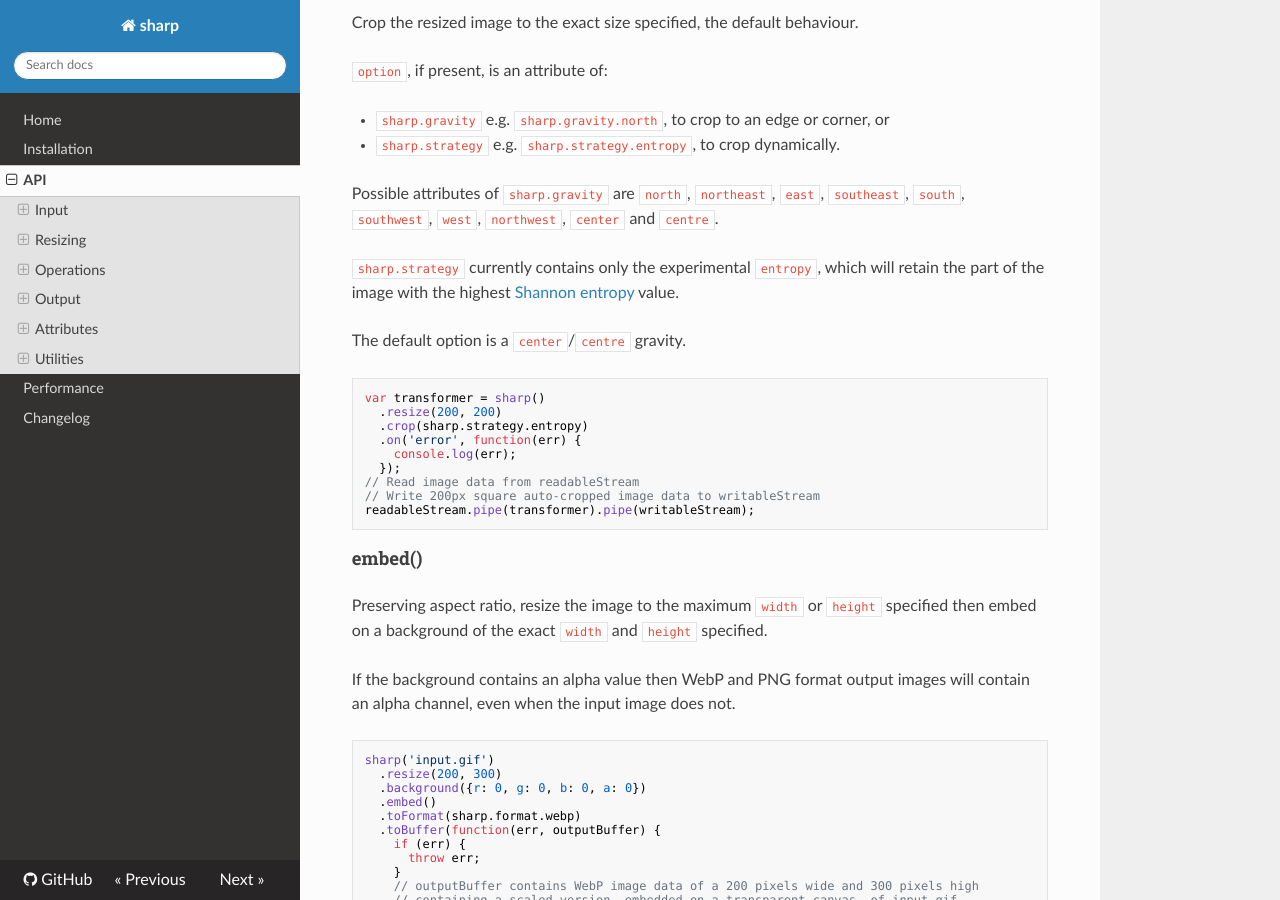
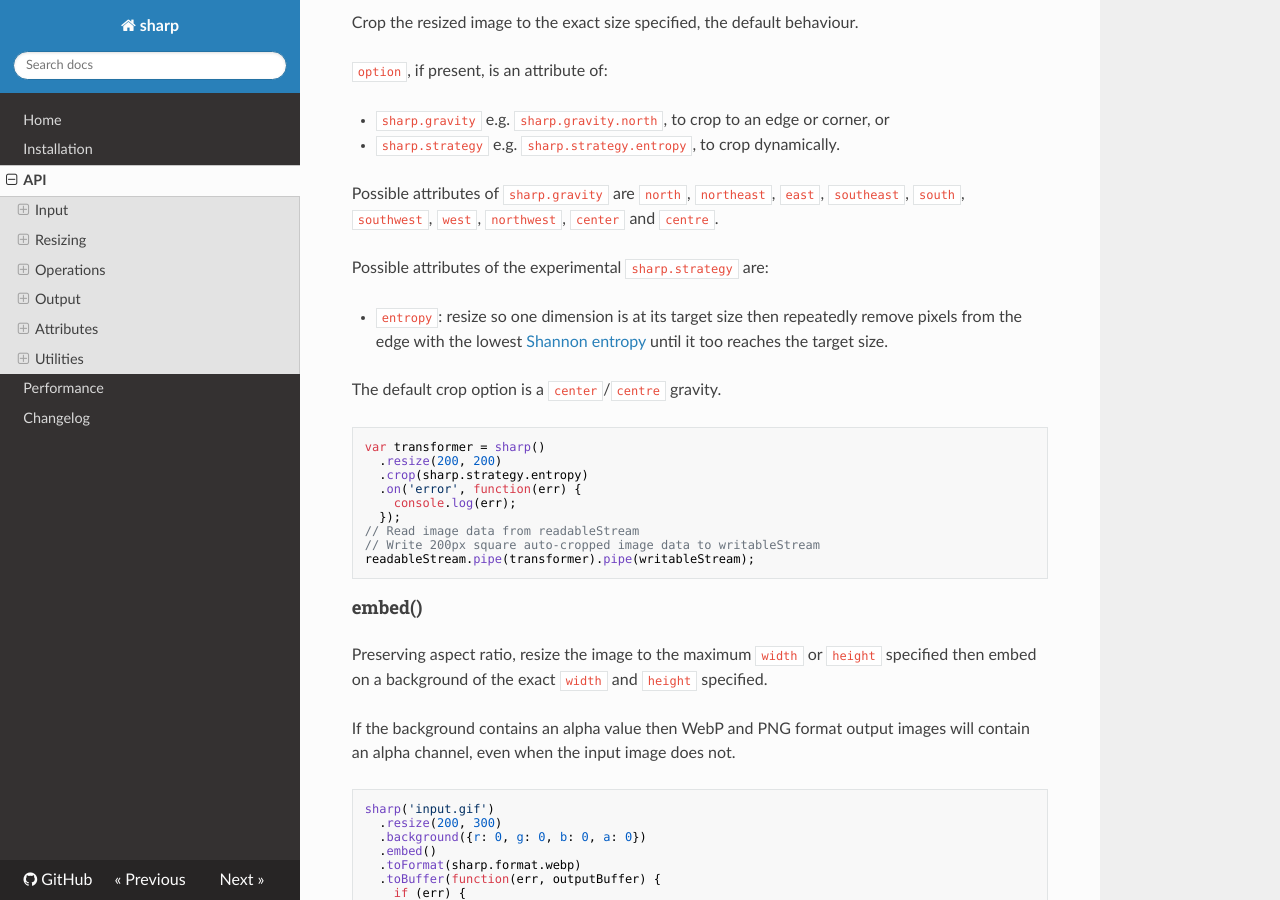
Before and after one commit to webgurucan/node-image-handler, an MkDocs documentation site: the page built from docs/api.md, in a window 1280 px wide and 900 px high, scrolled down 2825 px. Built offline with MkDocs 1.6.1, drawn with Linux system fonts in a browser that asks for light colours; nearby versions of some CDN libraries; old or Windows-style settings are respelled for this version of MkDocs.

Commit message:
Improve entropy-based crop docs based on feedback. Fix includes to keep MSVC compiler happy. Additional memory leak suppressions for latest V8.

````diff
--- a/docs/api.md
+++ b/docs/api.md
@@ -138,11 +138,14 @@ Possible attributes of `sharp.gravity` are
 `north`, `northeast`, `east`, `southeast`, `south`,
 `southwest`, `west`, `northwest`, `center` and `centre`.
 
-`sharp.strategy` currently contains only the experimental `entropy`,
-which will retain the part of the image with the highest
-[Shannon entropy](https://en.wikipedia.org/wiki/Entropy_%28information_theory%29) value.
+Possible attributes of the experimental `sharp.strategy` are:
 
-The default option is a `center`/`centre` gravity.
+* `entropy`: resize so one dimension is at its target size
+then repeatedly remove pixels from the edge with the lowest
+[Shannon entropy](https://en.wikipedia.org/wiki/Entropy_%28information_theory%29)
+until it too reaches the target size.
+
+The default crop option is a `center`/`centre` gravity.
 
 ```javascript
 var transformer = sharp()
````
Also changed, not shown: docs/changelog.md (+1 -1 lines), 3 other files.
